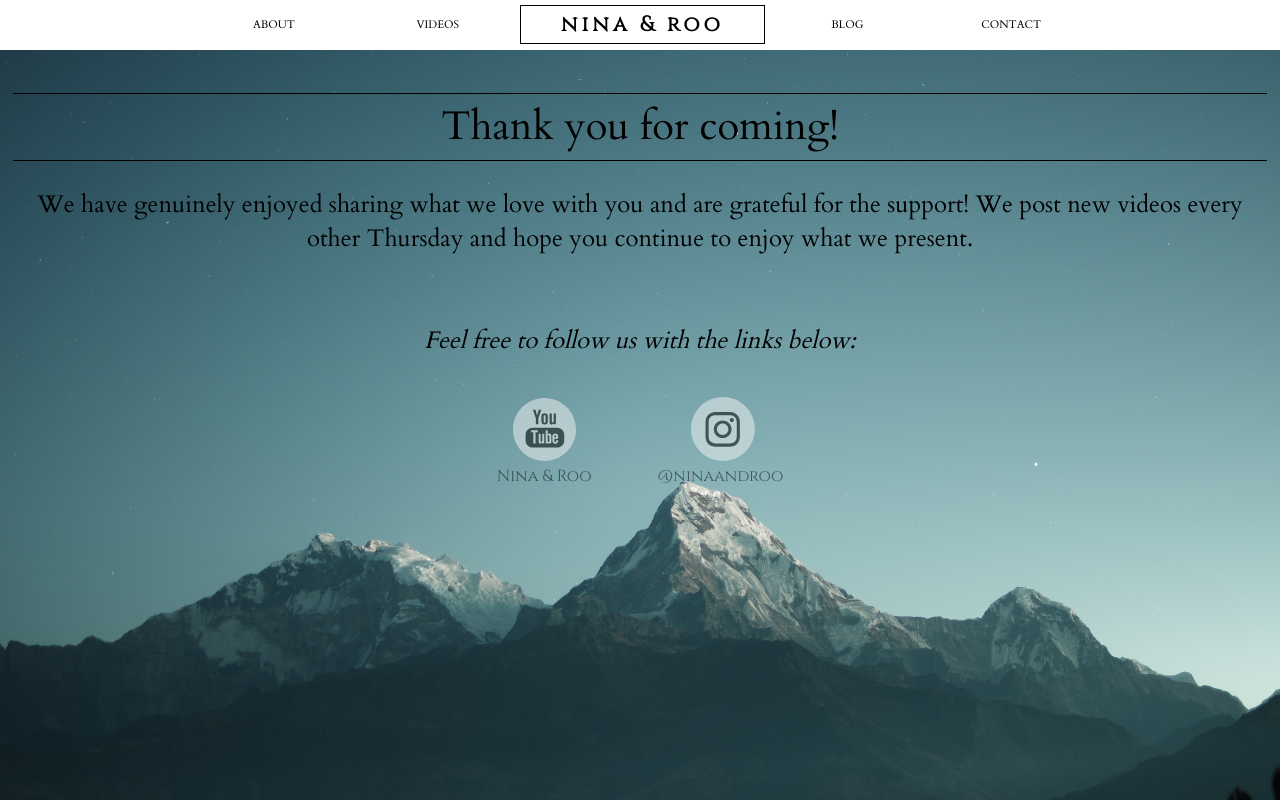
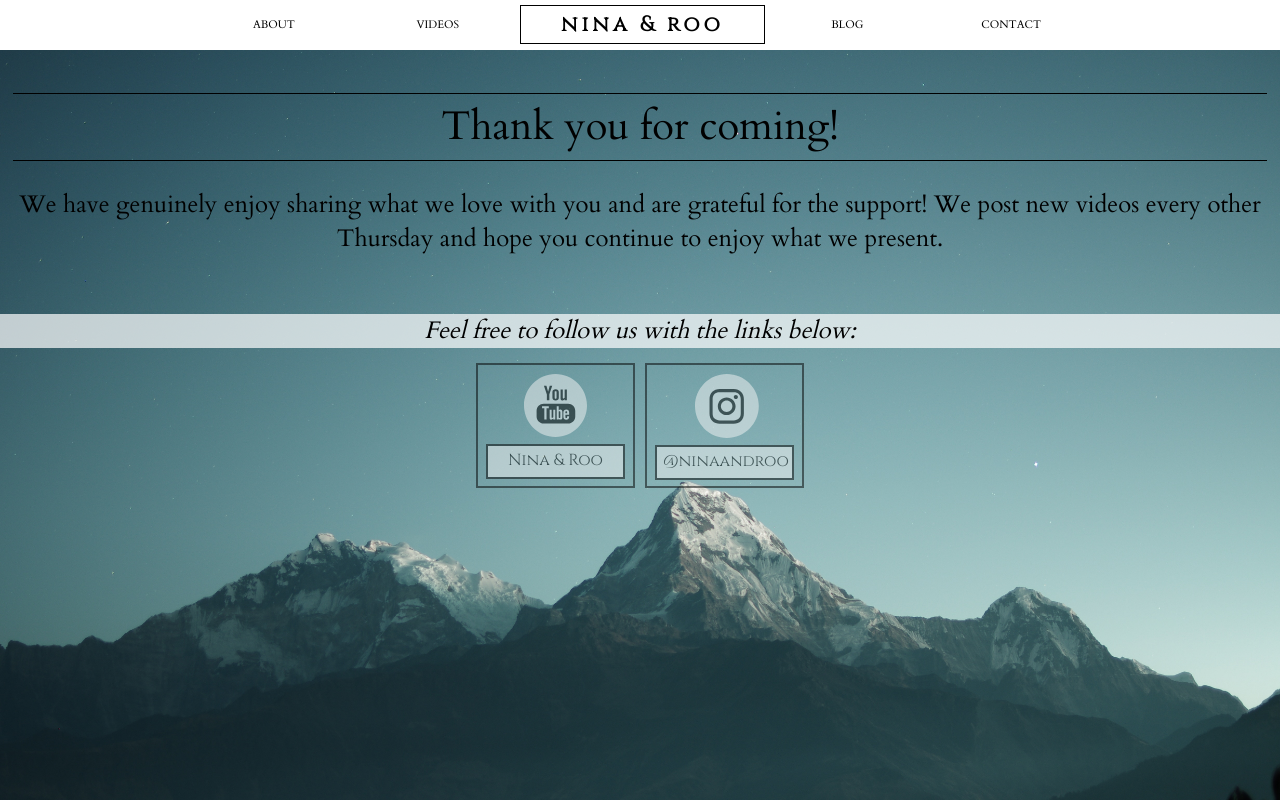
Before and after one commit to rooox/ninaandroo, a React (Create React App) app: page / in a window 1280 px wide. Built offline with nearby package versions, Linux system fonts and the light colour scheme.

Commit message:
Styling alterations, mainly external links

```diff
--- a/src/Components/Contact.js
+++ b/src/Components/Contact.js
@@ -26,19 +26,19 @@ export default class Contact extends Component {
           <button className="submit">SEND</button>
         </div> */}
         <div className="insta_yt_insta_container">
-          <div className="insta_container">
+          <div className="insta_container " id="cu_box">
             <a href="mailto:ninaandroomusic@gmail.com">
               <img src={Email} className="insta" alt="Instagram Logo" />
             </a>
             <h4 className="insta text">ninaandroomusic@gmail.com</h4>
           </div>{" "}
-          <div className="yt_container">
+          <div className="yt_container " id="cu_box">
             <a href="https://www.youtube.com/channel/UCpzd7Kf4IFClcKO63E0CJXw">
               <img src={YT} className="youtube" alt="YouTube Logo" />
             </a>
             <h4 className="youtube text">Nina & Roo</h4>
           </div>
-          <div className="insta_container">
+          <div className="insta_container " id="cu_box">
             <a href="https://www.instagram.com/ninaandroo/">
               <img src={Insta} className="insta" alt="Email Icon" />
             </a>
--- a/src/Components/Home.js
+++ b/src/Components/Home.js
@@ -9,9 +9,9 @@ export default class Home extends Component {
         <br />
         <h4 className="thanks">Thank you for coming!</h4>
         <h4 className="thanks_blurb">
-          We have genuinely enjoyed sharing what we love with you and are
-          grateful for the support! We post new videos every other Thursday and
-          hope you continue to enjoy what we present.
+          We have genuinely enjoy sharing what we love with you and are grateful
+          for the support! We post new videos every other Thursday and hope you
+          continue to enjoy what we present.
         </h4>
         <br />
         <br />
@@ -20,13 +20,13 @@ export default class Home extends Component {
           Feel free to follow us with the links below:
         </h4>
         <div className="insta_fb_container">
-          <div className="yt_container">
+          <div className="yt_container " id="home_links">
             <a href="https://www.youtube.com/channel/UCpzd7Kf4IFClcKO63E0CJXw">
               <img src={YT} className="youtube" alt="YouTube Logo" />
             </a>
             <h4 className="youtube text">Nina & Roo</h4>
           </div>
-          <div className="insta_container">
+          <div className="insta_container " id="home_links">
             <a href="https://www.instagram.com/ninaandroo/">
               <img src={Insta} className="insta" alt="Instagram Logo" />
             </a>
--- a/src/styles/contact/contact.scss
+++ b/src/styles/contact/contact.scss
@@ -62,6 +62,10 @@
 .submit:hover {
   background-color: #272626;
 }
+#cu_box {
+  width: 300px;
+  margin: 29px auto;
+}
 
 @media (max-width: 800px) {
   .contact_title {
--- a/src/styles/home/home.scss
+++ b/src/styles/home/home.scss
@@ -3,19 +3,34 @@
   align-items: center;
   justify-content: center;
 }
+#home_links {
+  width: 147px;
+  height: 103px;
+  padding: 9px 4px;
+}
 .yt_container {
-  margin: 29px;
+  // margin: 29px auto;
+  margin: 5px;
   opacity: 0.5;
   transition: 1s;
+  border-style: solid;
+  border-color: black;
+  border-width: 2px;
+  padding: 4px;
 }
 .yt_container:hover {
   opacity: 1;
   transition: 1s;
 }
 .insta_container {
-  margin: 29px;
+  // margin: 29px auto;
+  margin: 5px;
   opacity: 0.5;
   transition: 1s;
+  border-style: solid;
+  border-color: black;
+  border-width: 2px;
+  padding: 4px;
 }
 .insta_container:hover {
   opacity: 1;
@@ -37,6 +52,11 @@
   margin: 4px;
   font-size: 16px;
   font-family: "Cinzel", serif;
+  background-color: whitesmoke;
+  padding: 6px;
+  border-style: solid;
+  border-color: black;
+  border-width: 2px;
 }
 
 .thanks {
@@ -59,4 +79,6 @@
 
 .follow {
   font-style: italic;
+  background-color: rgba(255, 255, 255, 0.7);
+  margin: 0 0 10px;
 }
```
